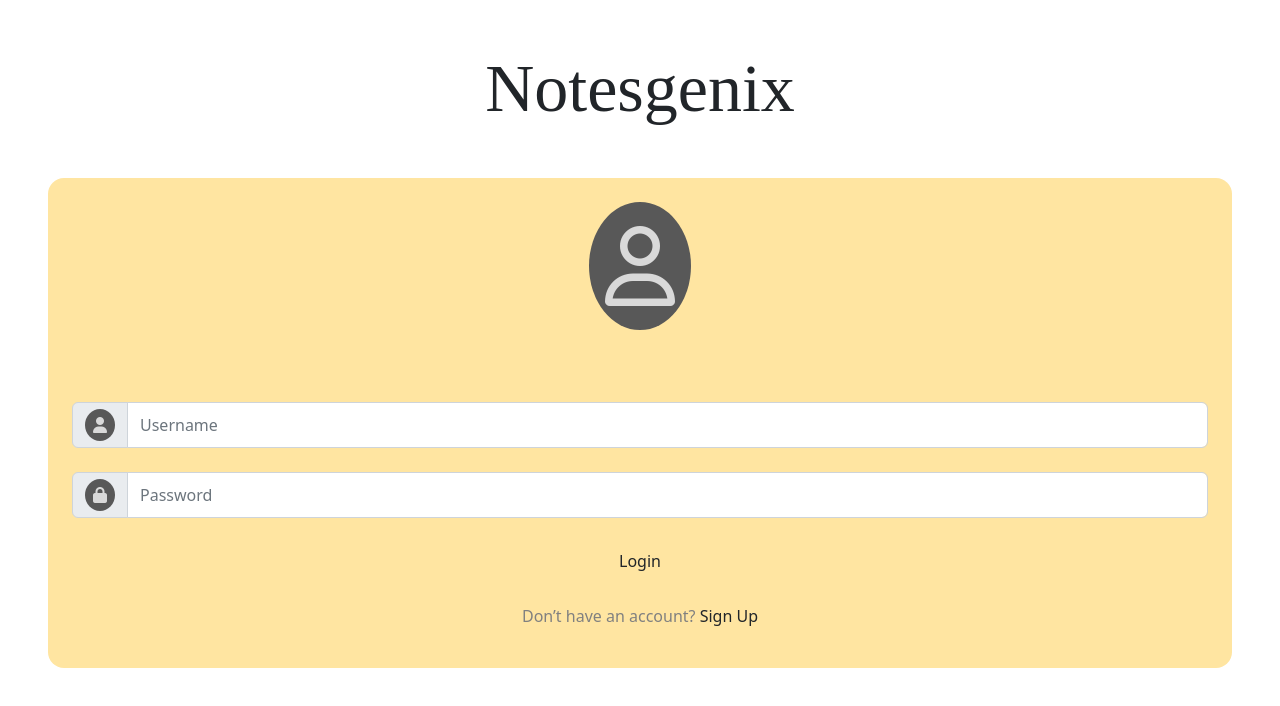
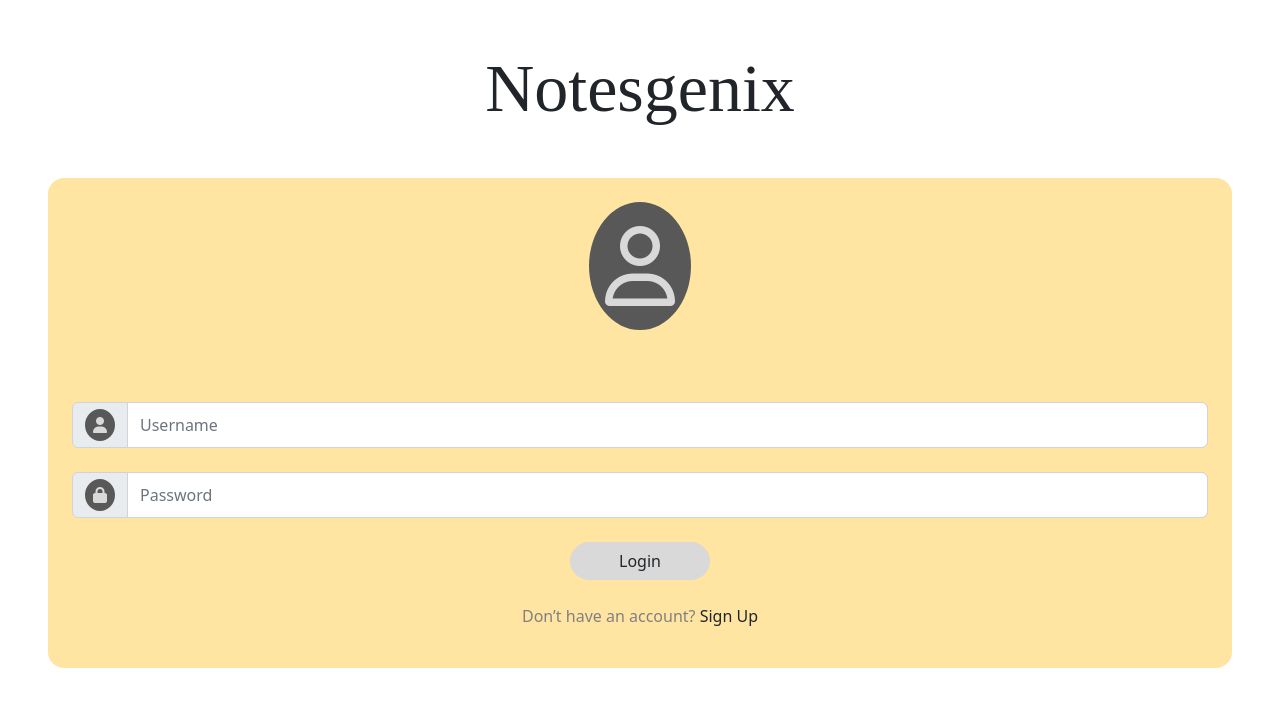
Before and after one commit to divya520357/Notesgenix, a React (Create React App) app: page / in a window 1280 px wide. In both pictures the pointer is over the button "Login". Shown: the top 706 px of the page. Built offline with nearby package versions, Linux system fonts and the light colour scheme; the HTML template or start-up script is replaced by a standard one; a web font is replaced by a local one.

Commit message:
changed hover color on login button

```diff
--- a/src/pages/login/Signup/style.css
+++ b/src/pages/login/Signup/style.css
@@ -20,6 +20,12 @@
     cursor: pointer;
 }
 
+.login-btn:hover{
+    background-color: #d9d9d9;
+    border-color: #d9d9d9;
+    /* color: white; */
+}
+
 .no-acc{
     color: grey;
 }
```
